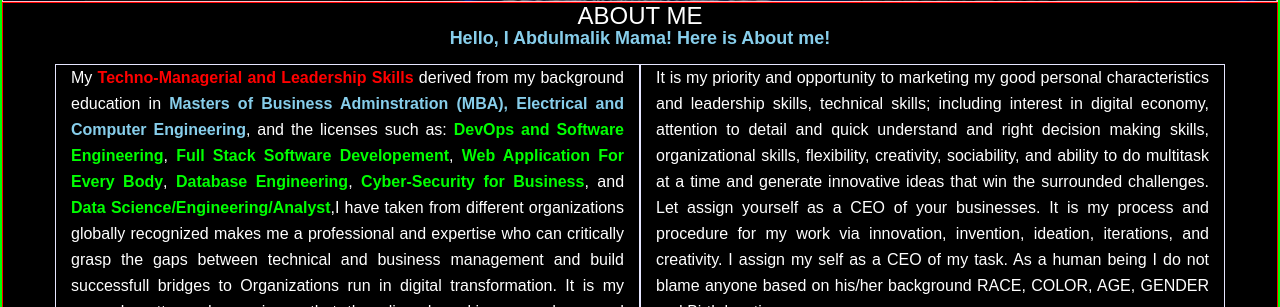
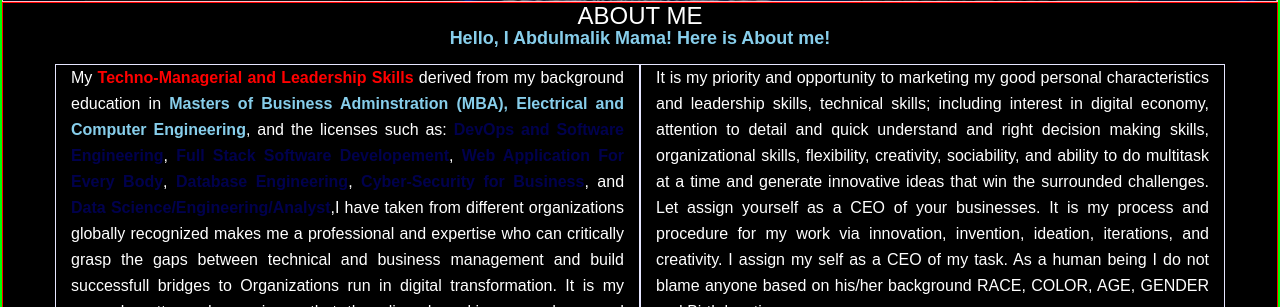
Before and after one commit to Abdulmalikmat/hiremeportfoliocv, a plain HTML site: page index.html in a window 1280 px wide. Shown: the part 800-1107 px from the top of the page. Drawn offline with nearby package versions, Linux system fonts and the light colour scheme.

Commit message:
Update index.html

```diff
--- a/index.html
+++ b/index.html
@@ -123,11 +123,11 @@
    		<h3 style="color:white;text-align: center;">ABOUT ME</h3> <h4 style="color:skyblue; text-align: center;"> Hello, I Abdulmalik Mama! Here is About me!</h4>
    	     	<div class="col-md-6" style="border: 1px solid #e6e6ff;">
 					<p style="color:white; text-align: justify; text-justify: inter-word; float: left;">
-		             My <b style="color:red;"> Techno-Managerial and Leadership Skills</b> derived from my background education in<b style="color:skyblue;"> Masters of Business Adminstration (MBA), Electrical and Computer Engineering</b>, and the licenses such as: <b style="color:skyblue;"><a style="color:lime;" href="https://coursera.org/verify/professional-cert/RMGASNL8UC4D">DevOps and Software Engineering</a></b>,
-					 <b style="color:skyblue;"><a style="color:lime;" href="https://coursera.org/verify/professional-cert/DSJT26ZUT62L">Full Stack Software Developement</a></b>,
-					 <b style="color:skyblue;"><a style="color:lime;" href="#">Web Application For Every Body</a></b>,
-					 <b style="color:skyblue;"><a style="color:lime;" href="https://coursera.org/verify/professional-cert/9WZDHK8ZVJJW">Database Engineering</a></b>,
-					 <b style="color:skyblue;"><a style="color:lime;" href="https://coursera.org/verify/specialization/Y85YZXWMSALE">Cyber-Security for Business</a></b>, and <b style="color:skyblue;"><a style="color:lime;" href=" https://coursera.org/verify/professional-cert/APXD7PQ9CFM2">Data Science/Engineering/Analyst</a></b>,I have taken from different organizations globally recognized makes me a professional and expertise who can critically grasp the gaps between technical and business management and build successfull bridges to Organizations run in digital transformation. It is my general motto and experience that the aligned working procedures and human capital with preferred digital system and good leadership and management style is the best way of increasing revenues in money, creating sense of ownership in staff and decreasing high invest of time, energy and cost.</p>
+		             My <b style="color:red;"> Techno-Managerial and Leadership Skills</b> derived from my background education in<b style="color:skyblue;"> Masters of Business Adminstration (MBA), Electrical and Computer Engineering</b>, and the licenses such as: <b style="color:skyblue;"><a style="color:#00004d;" href="https://coursera.org/verify/professional-cert/RMGASNL8UC4D">DevOps and Software Engineering</a></b>,
+					 <b style="color:skyblue;"><a style="color:#00004d;" href="https://coursera.org/verify/professional-cert/DSJT26ZUT62L">Full Stack Software Developement</a></b>,
+					 <b style="color:skyblue;"><a style="color:#00004d;" href="#">Web Application For Every Body</a></b>,
+					 <b style="color:skyblue;"><a style="color:#00004d;" href="https://coursera.org/verify/professional-cert/9WZDHK8ZVJJW">Database Engineering</a></b>,
+					 <b style="color:skyblue;"><a style="color:#00004d;" href="https://coursera.org/verify/specialization/Y85YZXWMSALE">Cyber-Security for Business</a></b>, and <b style="color:skyblue;"><a style="color:#00004d;" href=" https://coursera.org/verify/professional-cert/APXD7PQ9CFM2">Data Science/Engineering/Analyst</a></b>,I have taken from different organizations globally recognized makes me a professional and expertise who can critically grasp the gaps between technical and business management and build successfull bridges to Organizations run in digital transformation. It is my general motto and experience that the aligned working procedures and human capital with preferred digital system and good leadership and management style is the best way of increasing revenues in money, creating sense of ownership in staff and decreasing high invest of time, energy and cost.</p>
 				</div>
 				<div class="col-md-6" style="border: 1px solid #e6e6ff;">
 					<p style="color:white;  text-align: justify; text-justify: inter-word;float: left;">
```
